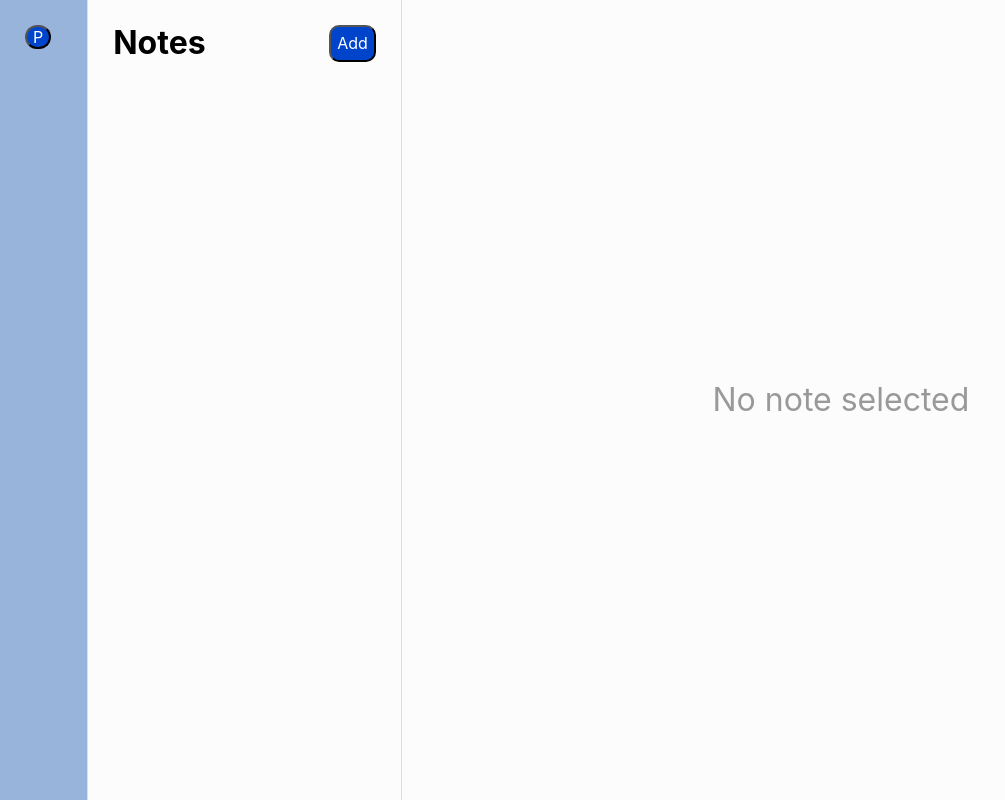
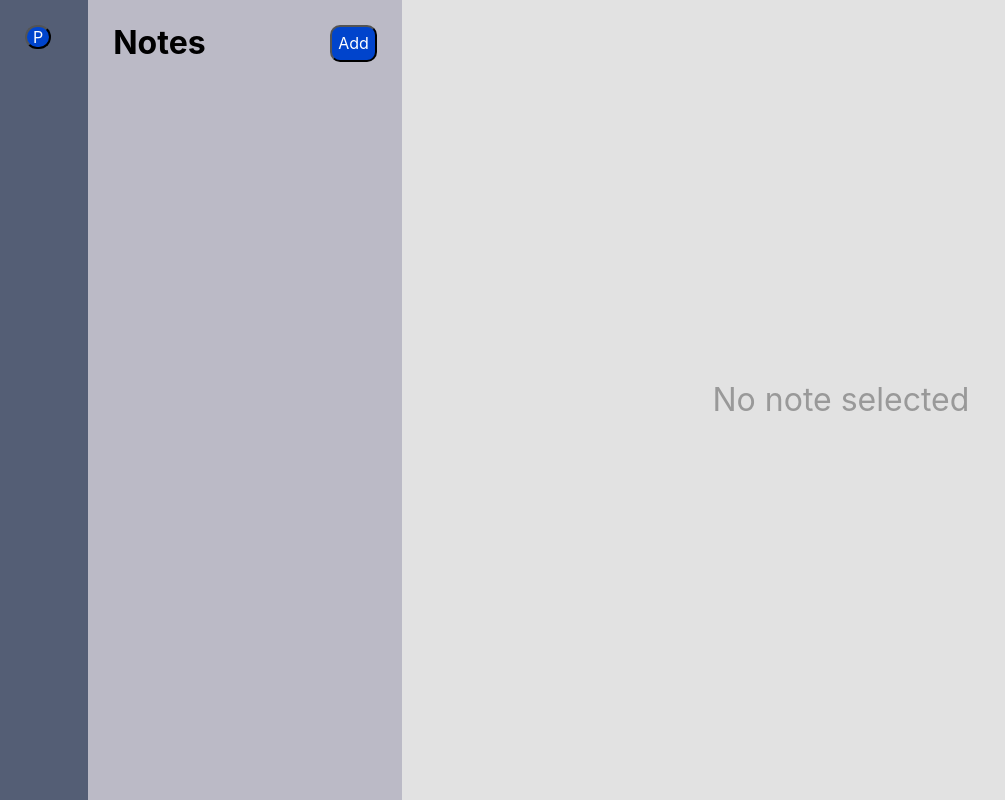
Before and after one commit to raiyanjaz/Notes_App, a React (Create React App) app in the folder notesapp/: page / in a window 1280 px wide. Shown: the whole page, without its empty margins (0-1005 px from the left). Built offline with nearby package versions, Linux system fonts and the light colour scheme.

Commit message:
Added styles folder and profile view button works

```diff
--- a/notesapp/src/App.js
+++ b/notesapp/src/App.js
@@ -1,12 +1,22 @@
 import {useState} from "react"
 
-import './App.css';
+import './styles/App.css';
+import './styles/ProfileView.css'
 
-import Sidebar from './components/Sidebar.js';
-import Main from './components/Main.js';
+import ProfileView from "./components/ProfileView";
+import Sidebar from './components/Sidebar';
+import Main from './components/Main';
 import SideHeader from "./components/SideHeader";
 
 function App() {
+
+  // Opening the profile view
+  const [openProfileView , setProfileView] = useState(false);
+
+  const profileViewOpen = () => setProfileView(true);
+
+
+  // Adding notes in the note sidebar
   const [notes, setNotes] = useState([]);
   const [activeNote, setActiveNote] = useState(false);
 
@@ -21,6 +31,7 @@ function App() {
     setNotes([newNote, ...notes]);
   };
 
+  // Updating notes in the note sidebar
   const onUpdateNote = (updatedNote) => {
     const updatedNotesArray = notes.map((note) => {
       if(note.id === activeNote) {
@@ -31,6 +42,7 @@ function App() {
     setNotes(updatedNotesArray);
   };
 
+  // Deleting notes in the note sidebar
   const onDeleteNote = (idToDelete) => {
     setNotes(notes.filter((note) => note.id !== idToDelete))
   };
@@ -39,9 +51,22 @@ function App() {
     return notes.find((note) => note.id === activeNote);
   };
 
+  if (openProfileView) { // When profile picture is clicked, only sideheader and profile view will be open
+    return (
+      <div className="App">
+        <SideHeader
+          onClick={profileViewOpen}
+        />
+        <ProfileView />
+      </div>
+    )
+  }
+
   return (
     <div className="App">
-      <SideHeader />
+      <SideHeader
+        onClick={profileViewOpen}
+      />
       <Sidebar
         notes={notes}
         onAddNote={onAddNote}
@@ -55,6 +80,7 @@ function App() {
       />
     </div>
   )
+
 }
 
 export default App;
--- a/notesapp/src/ProfileView.css
+++ /dev/null
@@ -1,12 +0,0 @@
-/* Profile View */
-
-.app-profile-view {
-    width: 70%;
-    height: 100vh;
-    background-color: black;
-}
-
-    .profile-view {
-        border: 1px solid #ddd;
-        background-color: green;
-    }
--- a/notesapp/src/components/ProfileView.js
+++ b/notesapp/src/components/ProfileView.js
@@ -1,13 +1,5 @@
 function ProfileView() {
-    return (
-
-    <div className="app-profile-view">
-        <div className="profile-view">
-            Hello
-        </div>
-    </div>
-
-    )
+    return <div className="app-profile-view"> </div>
 }
 
 export default ProfileView;
--- a/notesapp/src/components/SideHeader.js
+++ b/notesapp/src/components/SideHeader.js
@@ -1,26 +1,11 @@
-import { useState } from "react";
-import ProfileView from "./ProfileView";
-import '../ProfileView.css'
-
-
-function SideHeader() {
-    const [openprofileView , setprofileView] = useState(false);
-
-    function profileViewOpen() {
-        setprofileView(true);
-    }
-
+function SideHeader(props) {
   return (
     <div className="app-sideHeader">
       <div className="sideHeader-header">
-                <button className="profile" onCLick={profileViewOpen}> P </button>
+        <button className="profile" onClick={props.onClick}> P </button>
       </div>
-            {openprofileView && <ProfileView />}
     </div>
-
   )
-
-
 }
 
 export default SideHeader;
--- a/notesapp/src/App.css
+++ b/notesapp/src/styles/App.css
@@ -14,7 +14,7 @@ body,
     height: 100vh;
     overflow: hidden;
     font-size: 16px;
-    background: #fcfcfc;
+    background: #E2E2E2;
 }
 
 button {
@@ -35,12 +35,28 @@ button:hover {
     display: flex;
 }
 
+::-webkit-scrollbar {
+    width: 5px;
+}
+
+::-webkit-scrollbar-track {
+    background: null;
+}
+
+::-webkit-scrollbar-thumb {
+    background: #888;
+}
+
+::-webkit-scrollbar-thumb:hover {
+    background: #555;
+}
+
 /* SIDEBAR STYLES */
 
 .app-sidebar {
     width: 25%;
     height: 100vh;
-    border-right: 1px solid #ddd;
+    background-color: #BBBAC6;
 }
 
     .app-sidebar-header {
@@ -56,6 +72,7 @@ button:hover {
         height: calc(100vh - 78px);
         overflow-y: scroll;
     }
+
     .app-sidebar-note {
         padding: 25px;
         cursor: pointer;
@@ -152,8 +169,7 @@ button:hover {
 .app-sideHeader {
     width: 90px;
     height: 100vh;
-    border-right: 1px solid #ddd;
-    background-color: rgb(152, 180, 219);
+    background-color: #545E75
 }
 
     .sideHeader-header {
--- /dev/null
+++ b/notesapp/src/styles/ProfileView.css
@@ -0,0 +1,7 @@
+/* Profile View */
+
+.app-profile-view {
+    width: 100%;
+    height: 100vh;
+    background-color: #E2E2E2;
+}
```
Lines whose indentation alone changed are shown as unchanged.
